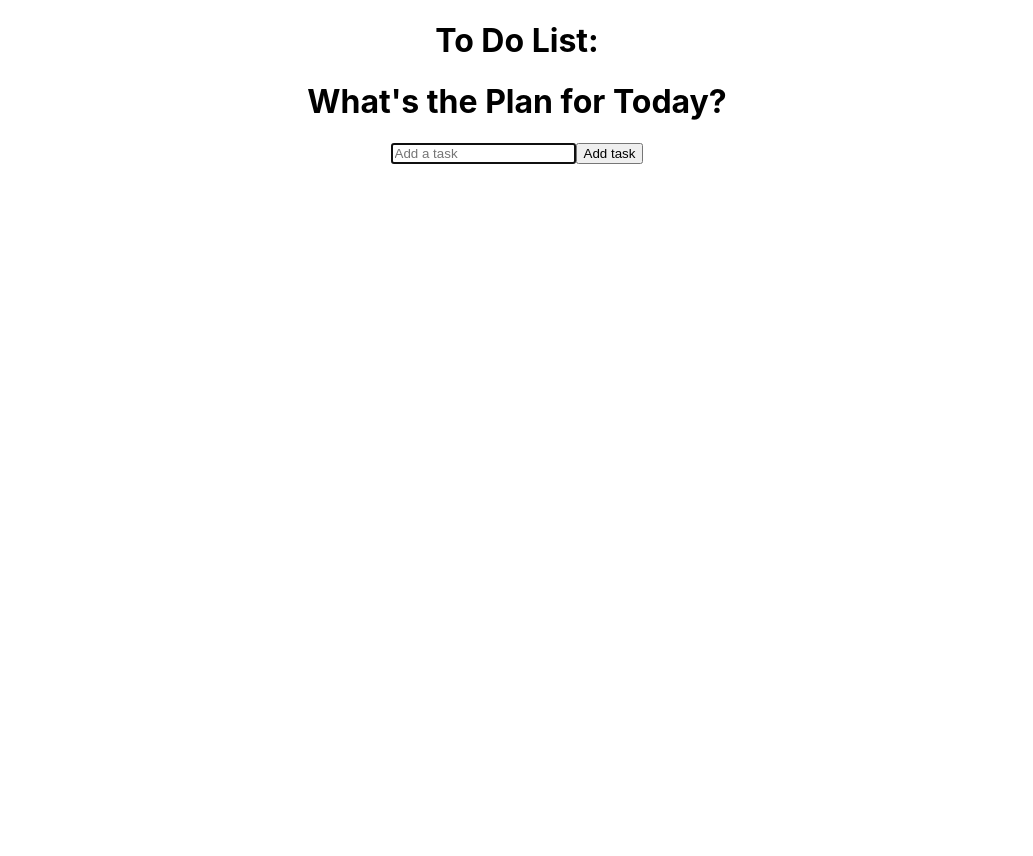
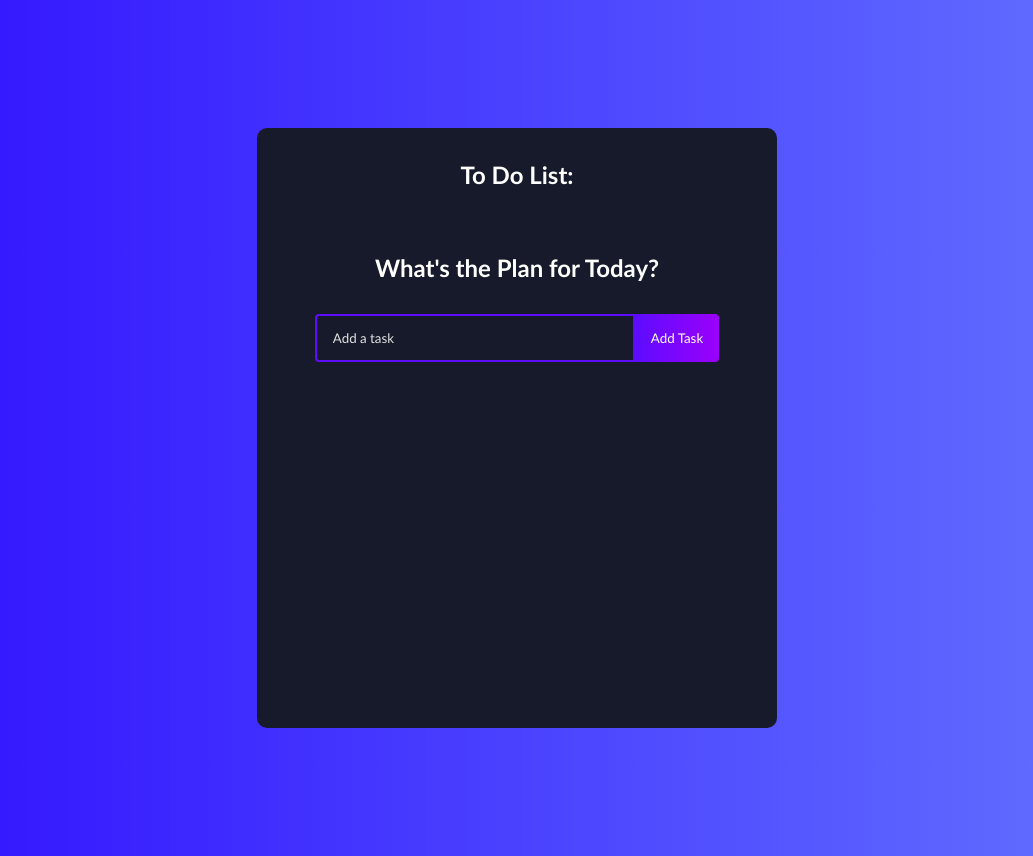
Before and after one commit to BeazleyA/react-project-todo, a React (Create React App) app in the folder react-todo/: page / in a window 1280 px wide. Shown: the whole page, without its empty margins (123-1156 px from the left). Before the commit the page ends 800 px from the top, so only its background shows below. Built offline with nearby package versions, Linux system fonts and the light colour scheme.

Commit message:
initial styling

```diff
--- a/react-todo/src/App.css
+++ b/react-todo/src/App.css
@@ -36,3 +36,151 @@
     transform: rotate(360deg);
   }
 }
+
+* {
+    box-sizing: border-box;
+    margin: 0;
+    padding: 0;
+    font-family: 'Trebuchet MS', 'Lucida Sans Unicode', 'Lucida Grande',
+      'Lucida Sans', Arial, sans-serif;
+  }
+
+  body {
+    background: linear-gradient(
+      90deg,
+      rgba(48, 16, 255, 1) 0%,
+      rgba(100, 115, 255, 1) 100%
+    );
+  }
+  .todo-app {
+    display: flex;
+    flex-direction: column;
+    justify-content: start;
+    width: 520px;
+    min-height: 600px;
+    background: #161a2b;
+    text-align: center;
+    margin: 128px auto;
+    border-radius: 10px;
+    padding-bottom: 32px;
+  }
+
+  h1 {
+    margin: 32px 0;
+    color: #fff;
+    font-size: 24px;
+  }
+
+  .complete {
+    text-decoration: line-through;
+    opacity: 0.4;
+  }
+
+  .todo-form {
+    margin-bottom: 32px;
+  }
+
+  .todo-input {
+    padding: 14px 32px 14px 16px;
+    border-radius: 4px 0 0 4px;
+    border: 2px solid #5d0cff;
+    outline: none;
+    width: 320px;
+    background: transparent;
+    color: #fff;
+  }
+
+  .todo-input::placeholder {
+    color: #e2e2e2;
+  }
+
+  .todo-button {
+    padding: 16px;
+    border: none;
+    border-radius: 0 4px 4px 0;
+    cursor: pointer;
+    outline: none;
+    background: linear-gradient(
+      90deg,
+      rgba(93, 12, 255, 1) 0%,
+      rgba(155, 0, 250, 1) 100%
+    );
+    color: #fff;
+    text-transform: capitalize;
+  }
+
+  .todo-input.edit {
+    border: 2px solid #149fff;
+  }
+
+  .todo-button.edit {
+    background: linear-gradient(
+      90deg,
+      rgba(20, 159, 255, 1) 0%,
+      rgba(17, 122, 255, 1) 100%
+    );
+    padding: 16px 22px;
+  }
+
+  .todo-container {
+    display: flex;
+    flex-direction: row;
+    position: relative;
+  }
+
+  .todo-row {
+    display: flex;
+    justify-content: space-between;
+    align-items: center;
+    margin: 4px auto;
+    color: #fff;
+    background: linear-gradient(
+      90deg,
+      rgba(255, 118, 20, 1) 0%,
+      rgba(255, 84, 17, 1) 100%
+    );
+
+    padding: 16px;
+    border-radius: 5px;
+    width: 90%;
+  }
+
+  .todo-row:nth-child(4n + 1) {
+    background: linear-gradient(
+      90deg,
+      rgba(93, 12, 255, 1) 0%,
+      rgba(155, 0, 250, 1) 100%
+    );
+  }
+
+  .todo-row:nth-child(4n + 2) {
+    background: linear-gradient(
+      90deg,
+      rgba(255, 12, 241, 1) 0%,
+      rgba(250, 0, 135, 1) 100%
+    );
+  }
+
+  .todo-row:nth-child(4n + 3) {
+    background: linear-gradient(
+      90deg,
+      rgba(20, 159, 255, 1) 0%,
+      rgba(17, 122, 255, 1) 100%
+    );
+  }
+
+  .icons {
+    display: flex;
+    align-items: center;
+    font-size: 24px;
+    cursor: pointer;
+  }
+
+  .delete-icon {
+    margin-right: 5px;
+    color: #fff;
+  }
+
+  .edit-icon {
+    color: #fff;
+  }
--- a/react-todo/src/App.js
+++ b/react-todo/src/App.js
@@ -3,7 +3,7 @@
 
 function App() {
   return (
-    <div className="App">
+    <div className="todo-app">
         <h1>
           To Do List:
         </h1>
```
